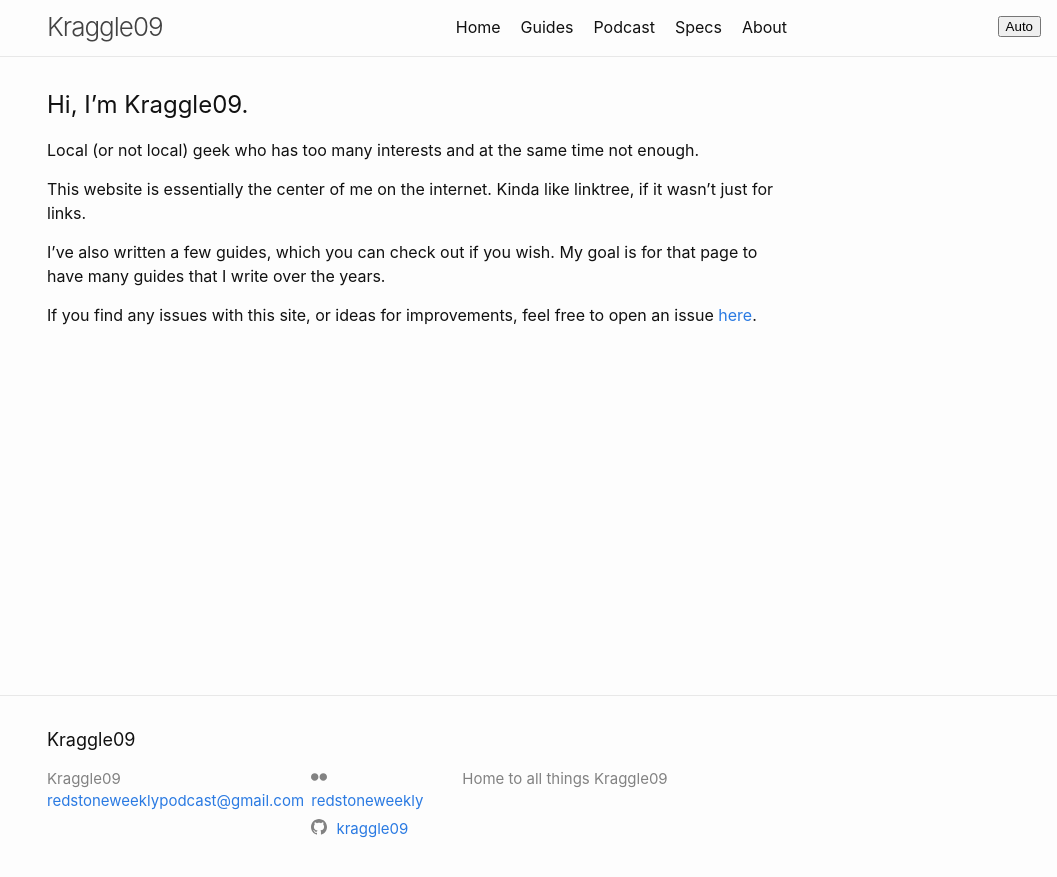
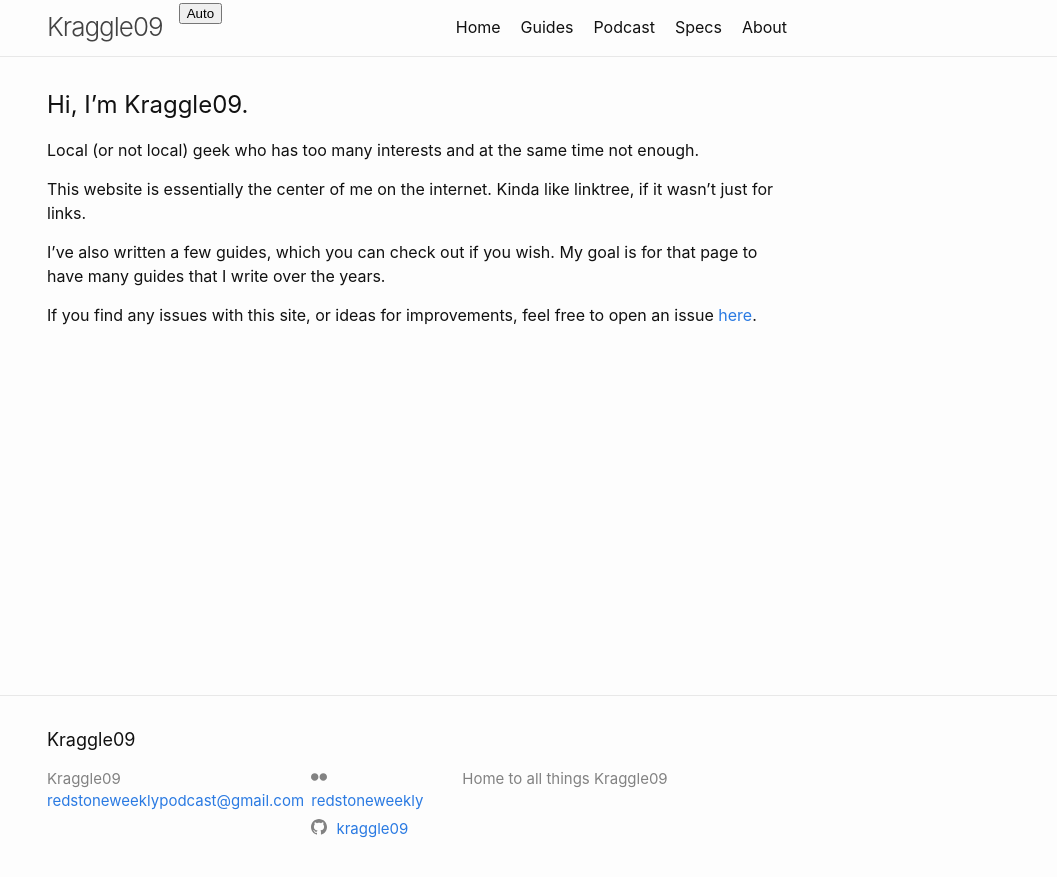
Before and after one commit to Kraggle09/kraggle09.github.io, a Jekyll site: the page built from docs/index.markdown, in a window 1280 px wide. Shown: the top 877 px of the page, without its empty margins (223-1280 px from the left). Built offline with Jekyll 4.4.1, drawn with Linux system fonts in a browser that asks for light colours.

Commit message:
Moved theme button to header

```diff
--- a/docs/_includes/header.html
+++ b/docs/_includes/header.html
@@ -2,6 +2,10 @@
   <div class="wrapper">
     {%- assign custom_order = site.data.nav_order -%}
     <a class="site-title" rel="author" href="{{ "/" | relative_url }}">{{ site.title | escape }}</a>
+
+    <button id="theme-toggle" aria-label="Toggle theme" style="margin-left:1rem;">
+      Auto
+    </button>
 
     {%- if custom_order -%}
       <nav class="site-nav">
--- a/docs/_layouts/default.html
+++ b/docs/_layouts/default.html
@@ -5,10 +5,6 @@
 
 <body>
   {%- include header.html -%}
-
-  <button id="theme-toggle" aria-label="Toggle theme" style="position:fixed;top:1rem;right:1rem;z-index:1000;">
-    Auto
-  </button>
 
   <main class="page-content" aria-label="Content">
     <div class="wrapper">
```
